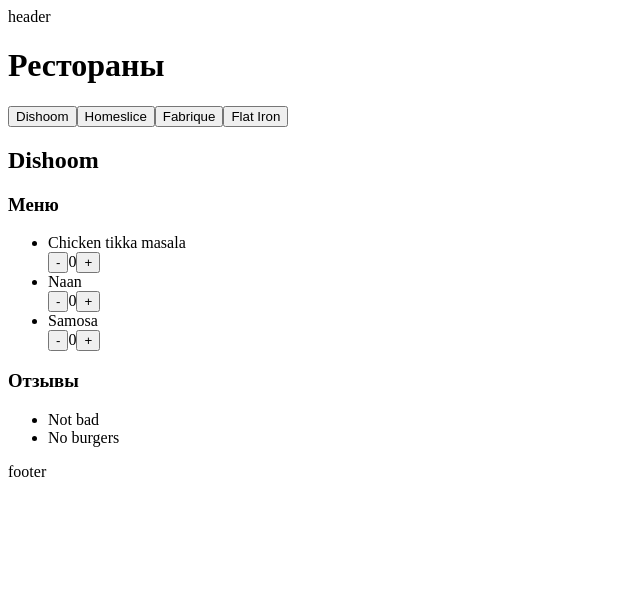
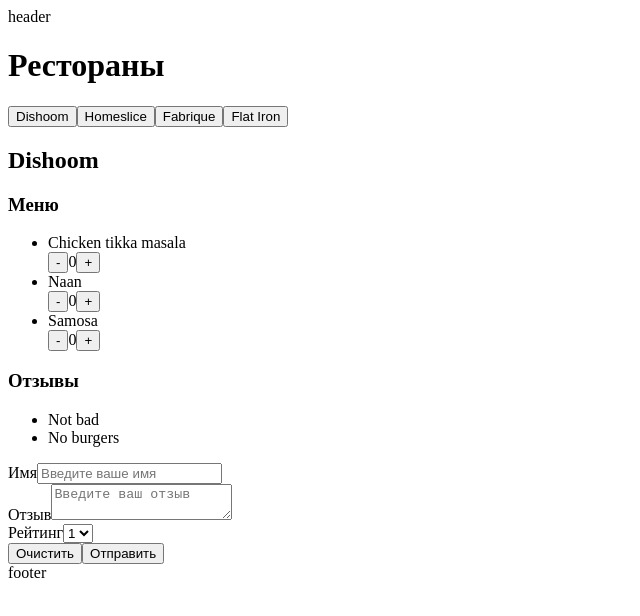
Before and after one commit to MaksNikulnikov/react_2025, a React (Vite) app: page / in a window 1280 px wide. Shown: the top 616 px of the page, without its empty margins (0-640 px from the left). Built offline with nearby package versions, Linux system fonts and the light colour scheme.

Commit message:
feat: add review form component

```diff
--- /dev/null
+++ b/src/components/review-form/ReviewForm.jsx
@@ -0,0 +1,79 @@
+import React from "react";
+const DEFAULT_STATE = {
+  name: "",
+  review: "",
+  rating: 1,
+};
+
+const ACTION_TYPES = {
+  SET_NAME: "SET_NAME",
+  SET_REVIEW: "SET_REVIEW",
+  SET_RATING: "SET_RATING",
+  CLEAR_FORM: "CLEAR_FORM",
+};
+const reducer = (state, action) => {
+  switch (action.type) {
+    case ACTION_TYPES.SET_NAME:
+      return { ...state, name: action.payload };
+    case ACTION_TYPES.SET_REVIEW:
+      return { ...state, review: action.payload };
+    case ACTION_TYPES.SET_RATING:
+      return { ...state, rating: action.payload };
+    case ACTION_TYPES.CLEAR_FORM:
+      return DEFAULT_STATE;
+    default:
+      return state;
+  }
+};
+export const ReviewForm = () => {
+  const [form, dispatch] = React.useReducer(reducer, DEFAULT_STATE);
+
+  const { name, review, rating } = form;
+  return (
+    <form>
+      <div>
+        <label htmlFor="name">Имя</label>
+        <input
+          id="name"
+          type="text"
+          value={name}
+          placeholder="Введите ваше имя"
+          onChange={(e) =>
+            dispatch({ type: ACTION_TYPES.SET_NAME, payload: e.target.value })
+          }
+        />
+      </div>
+      <div>
+        <label htmlFor="review">Отзыв</label>
+        <textarea
+        id="review"
+        value={review} placeholder="Введите ваш отзыв"
+          onChange=
+          {(e) =>
+            dispatch({ type: ACTION_TYPES.SET_REVIEW, payload: e.target.value })
+          }>
+        </textarea>
+      </div>
+      <div>
+        <label htmlFor="rating">Рейтинг</label>
+        <select
+          id="rating"
+          value={rating}
+          onChange={(e) =>
+            dispatch({ type: ACTION_TYPES.SET_RATING, payload: e.target.value })
+          }
+        >
+          {[1, 2, 3, 4, 5].map((n) => {
+            return <option key={n} value={n.toString()}>
+              {n}
+            </option>;
+          })}
+        </select>
+      </div>
+      <button onClick={() => dispatch({ type: ACTION_TYPES.CLEAR_FORM })}>
+        Очистить
+      </button>
+      <button type="submit">Отправить</button>
+    </form>
+  );
+};
--- a/src/components/reviews/Reviews.jsx
+++ b/src/components/reviews/Reviews.jsx
@@ -1,3 +1,4 @@
+import { ReviewForm } from "../review-form/ReviewForm";
 import { ReviewListItem } from "../review-list-item/ReviewListItem";
 
 export const Reviews = ({ reviews }) => {
@@ -13,6 +14,7 @@
       ) : (
         <p>Отзывов пока нет</p>
       )}
+      <ReviewForm />
     </>
   );
 };
```
